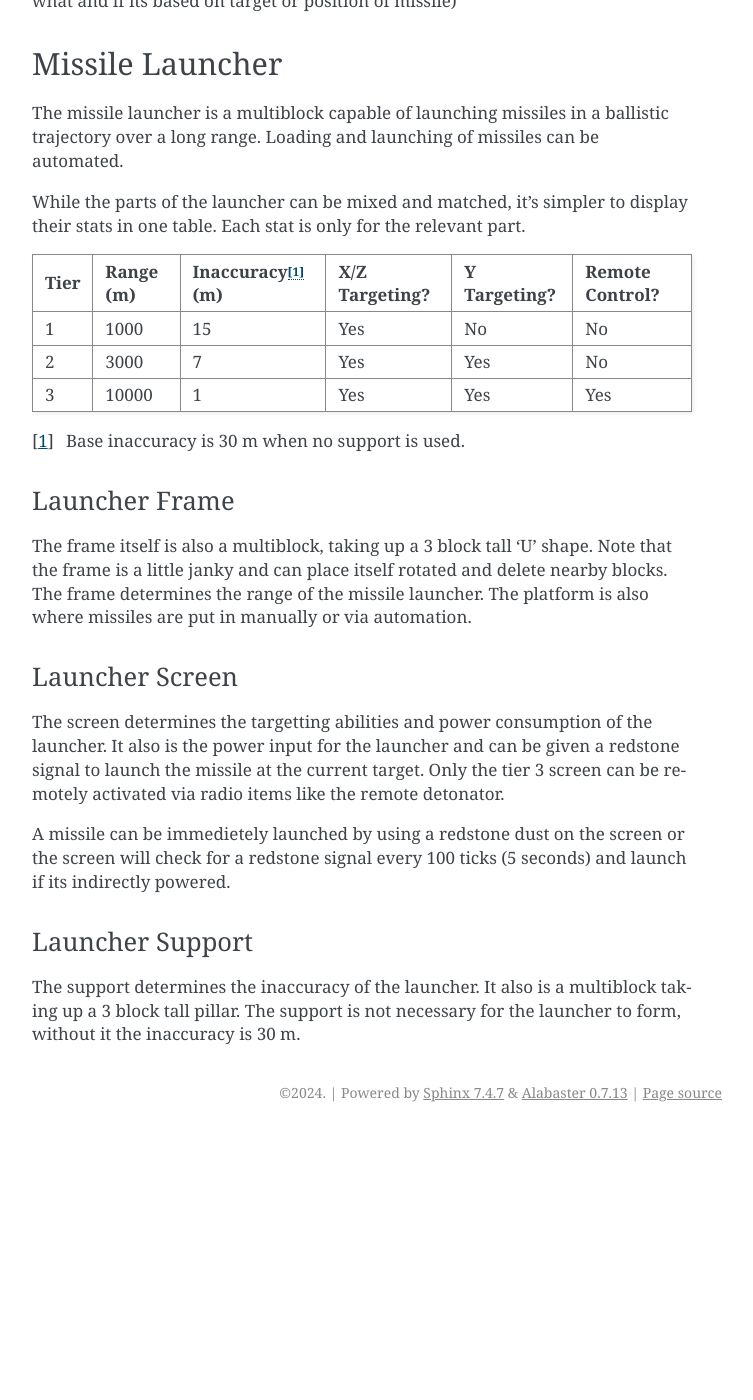
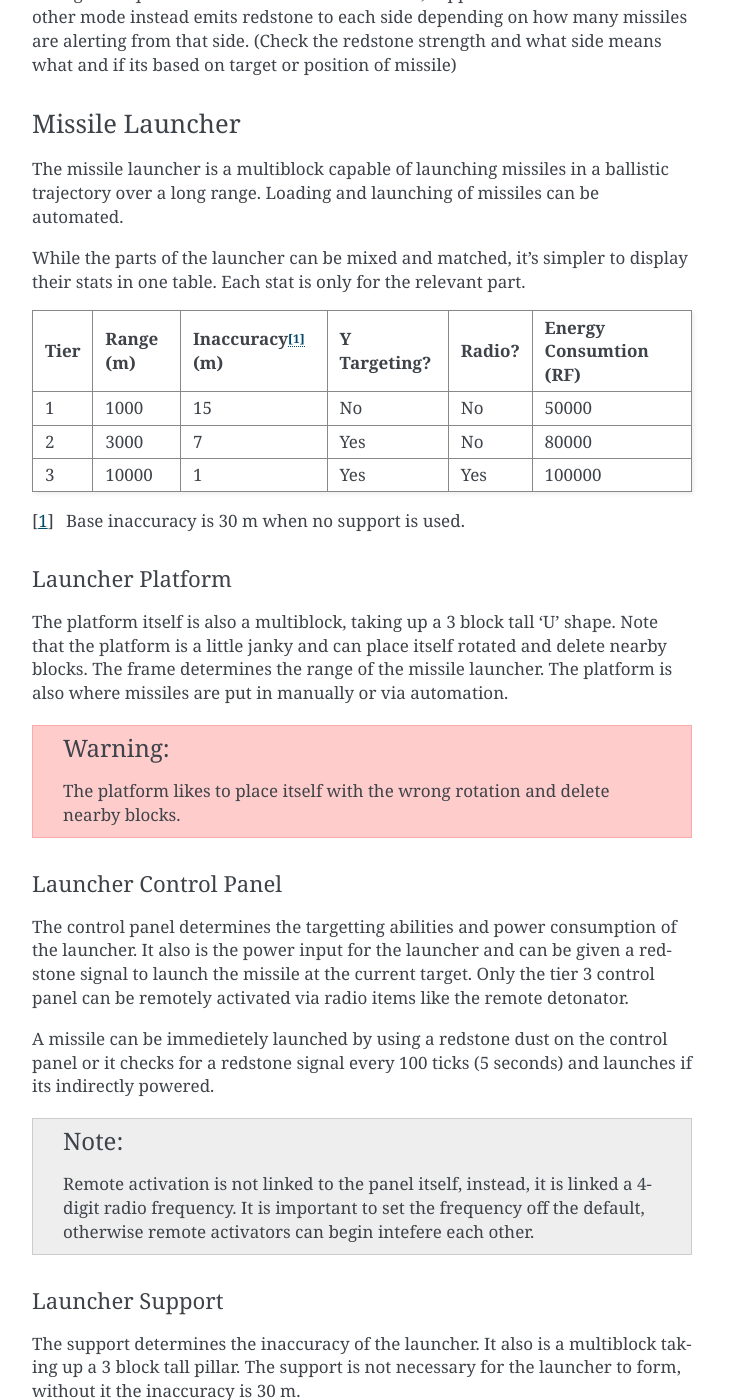
Before and after one commit to AE2-Enthusiast/arv-guide, a Sphinx documentation site: the page built from source/manual/icbm.rst, in a window 1280 px wide and 1400 px high, scrolled down 851 px. Shown: the whole window, without its empty margins (388-1141 px from the left). Built offline with Sphinx 7.4.7, drawn with Linux system fonts in a browser that asks for light colours; before the commit the page ends 1983 px from its top, so only the background shows below that; some of the changed text lies outside the part shown.

Commit message:
more ICBM manual items

```diff
--- a/source/manual/icbm.rst
+++ b/source/manual/icbm.rst
@@ -1,19 +1,20 @@
 ICBM (Interconnected Block Missiles)
 ====================================
-
 ICBM is a mod adding in new types of explosives and missiles for moving
 those explosives.
 
+Blocks
+------
+
 Radar Station
--------------
-
+^^^^^^^^^^^^^
 The Radar Station detects nearby missiles and displays them on
 screen. Additionally the radar can be configured to alert for any nearby
 missiles. The station can be used with a wrench held to configure it's redstone
 mode, but it crashed when I attempted to configure it (only tested on
 singleplayer, maybe it'll work on a server).
 
-Missile alerts have two parts. There is the safe zone, a spherical area around
+Missile alerts have two conditions. There is the safe zone, a spherical area around
 the radar that missiles must be targetting to be alerted on. Then there is the
 alarm zone, another spherical area around the radar that missiles must be in to
 be alerted on.
@@ -34,7 +35,7 @@
 what and if its based on target or position of missile)
 
 Missile Launcher
-----------------
+^^^^^^^^^^^^^^^^
 The missile launcher is a multiblock capable of launching missiles in a
 ballistic trajectory over a long range. Loading and launching of missiles can be
 automated.
@@ -42,42 +43,88 @@
 While the parts of the launcher can be mixed and matched, it's simpler to
 display their stats in one table. Each stat is only for the relevant part.
 
-+------+-----------+----------------------+----------------+--------------+-----------------+
-| Tier | Range (m) | Inaccuracy\ [#]_ (m) | X/Z Targeting? | Y Targeting? | Remote Control? |
-+======+===========+======================+================+==============+=================+
-|  1   |   1000    |          15          |      Yes       |      No      |       No        |
-+------+-----------+----------------------+----------------+--------------+-----------------+
-|  2   |   3000    |          7           |      Yes       |     Yes      |       No        |
-+------+-----------+----------------------+----------------+--------------+-----------------+
-|  3   |   10000   |          1           |      Yes       |     Yes      |       Yes       |
-+------+-----------+----------------------+----------------+--------------+-----------------+
++------+-----------+----------------------+--------------+-----------------+------------------------+
+| Tier | Range (m) | Inaccuracy\ [#]_ (m) | Y Targeting? |     Radio?      | Energy Consumtion (RF) |
++======+===========+======================+==============+=================+========================+
+|  1   |   1000    |          15          |      No      |       No        |         50000          |
++------+-----------+----------------------+--------------+-----------------+------------------------+
+|  2   |   3000    |          7           |     Yes      |       No        |         80000          |
++------+-----------+----------------------+--------------+-----------------+------------------------+
+|  3   |   10000   |          1           |     Yes      |       Yes       |         100000         |
++------+-----------+----------------------+--------------+-----------------+------------------------+
 
 .. [#] Base inaccuracy is 30 m when no support is used.
 
 
-Launcher Frame
-.................
-
-The frame itself is also a multiblock, taking up a 3 block tall 'U' shape. Note
-that the frame is a little janky and can place itself rotated and delete
+Launcher Platform
+"""""""""""""""""
+The platform itself is also a multiblock, taking up a 3 block tall 'U' shape. Note
+that the platform is a little janky and can place itself rotated and delete
 nearby blocks. The frame determines the range of the missile launcher. The
 platform is also where missiles are put in manually or via automation.
 
-Launcher Screen
-...............
+.. Warning:: The platform likes to place itself with the wrong rotation and
+             delete nearby blocks.
 
-The screen determines the targetting abilities and power consumption of the
-launcher. It also is the power input for the launcher and can be given a
+
+Launcher Control Panel
+""""""""""""""""""""""
+The control panel determines the targetting abilities and power consumption of
+the launcher. It also is the power input for the launcher and can be given a
 redstone signal to launch the missile at the current target. Only the tier 3
-screen can be remotely activated via radio items like the remote detonator.
+control panel can be remotely activated via radio items like the remote detonator.
 
-A missile can be immedietely launched by using a redstone dust on the screen or the
-screen will check for a redstone signal every 100 ticks (5 seconds) and launch
+A missile can be immedietely launched by using a redstone dust on the control
+panel or it checks for a redstone signal every 100 ticks (5 seconds) and launches
 if its indirectly powered.
 
+.. Note:: Remote activation is not linked to the panel itself, instead, it is
+          linked a 4-digit radio frequency. It is important to set the frequency
+          off the default, otherwise remote activators can begin intefere each
+          other.
+
 Launcher Support
-................
-
+""""""""""""""""
 The support determines the inaccuracy of the launcher. It also is a multiblock
 taking up a 3 block tall pillar. The support is not necessary for the launcher
 to form, without it the inaccuracy is 30 m.
+
+Items
+-----
+Defuser
+^^^^^^^
+The defuser is used to defuse and collect lit explosives. By attacking an ICBM
+explosive, primed tnt, or bomb cart entity they can be instantly returned to
+item from for free.
+
+Laser Designator
+^^^^^^^^^^^^^^^^
+The laser designator is used to remotely target and launch a missile. Using the
+designator on the control screen of a missile launcher set's the designator's
+frequency, then using it will cast a 200 m ray that collides with blocks. The
+connected missile launchers will target and launch a missile at the end of that
+ray.
+
+Remote Detonator
+^^^^^^^^^^^^^^^^
+The remote detonator is used to remotely launch a missile to a pre-determined
+location. Using the detonator on a control panel will copy the panel's frequency
+to the detonator. Afterwards using the detonator will launch any launcher with
+the same frequency.
+
+Rocket Launcher
+^^^^^^^^^^^^^^^
+The rocket launcher is a hand-held missile launcher capable of launching any
+missile tier 2 and below. Additionally the launcher missile can be ridden via
+sneaking when the missile is fired.
+
+The rocket launcher costs nothing to fire, and has a firing cooldown of 1 s
+[#]_. The launcher searches for ammunition in the order of the inventory's
+slots. That is leftmost hotbar first, then in the main inentory the topmost,
+then the leftmost slot.
+
+.. [#] Not 20 ticks, 1 real world second not affected by the tps
+
+.. Note:: Since sneaking is also used for dismounting the missile, its necessary
+          to stop sneaking after firing the missile. In single player this is a
+          tick perfect input, but in multiplayer ping works in your favor.
```
